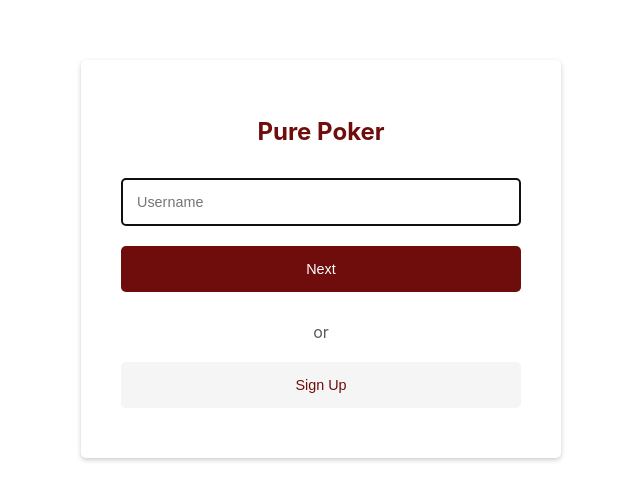
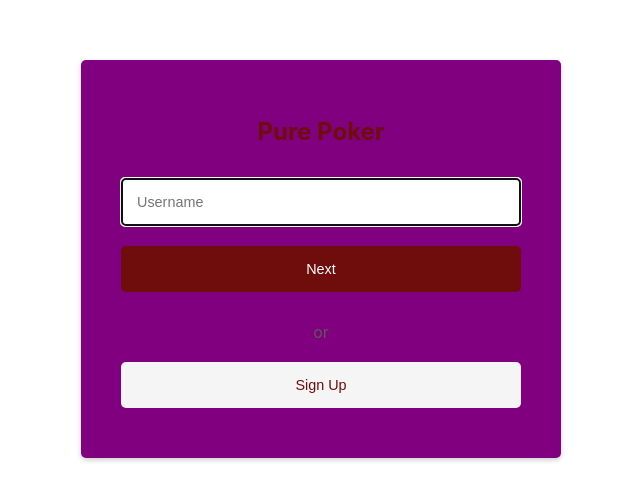
Before and after one commit to Harold-coder/purepoker-frontend, a React (Create React App) app: page /login in a window 1280 px wide. Shown: the part 101-602 px from the top of the page, without its empty margins (319-959 px from the left). Built offline with nearby package versions, Linux system fonts and the light colour scheme; no server answers.

Commit message:
PURPLEgit add . git add .

```diff
--- a/src/components/Login.css
+++ b/src/components/Login.css
@@ -8,7 +8,7 @@
 }
 
 .login-form {
-    background: #fff;
+    background: purple;
     padding: 40px;
     border-radius: 5px;
     box-shadow: 0 2px 5px rgba(0, 0, 0, 0.2);
```
